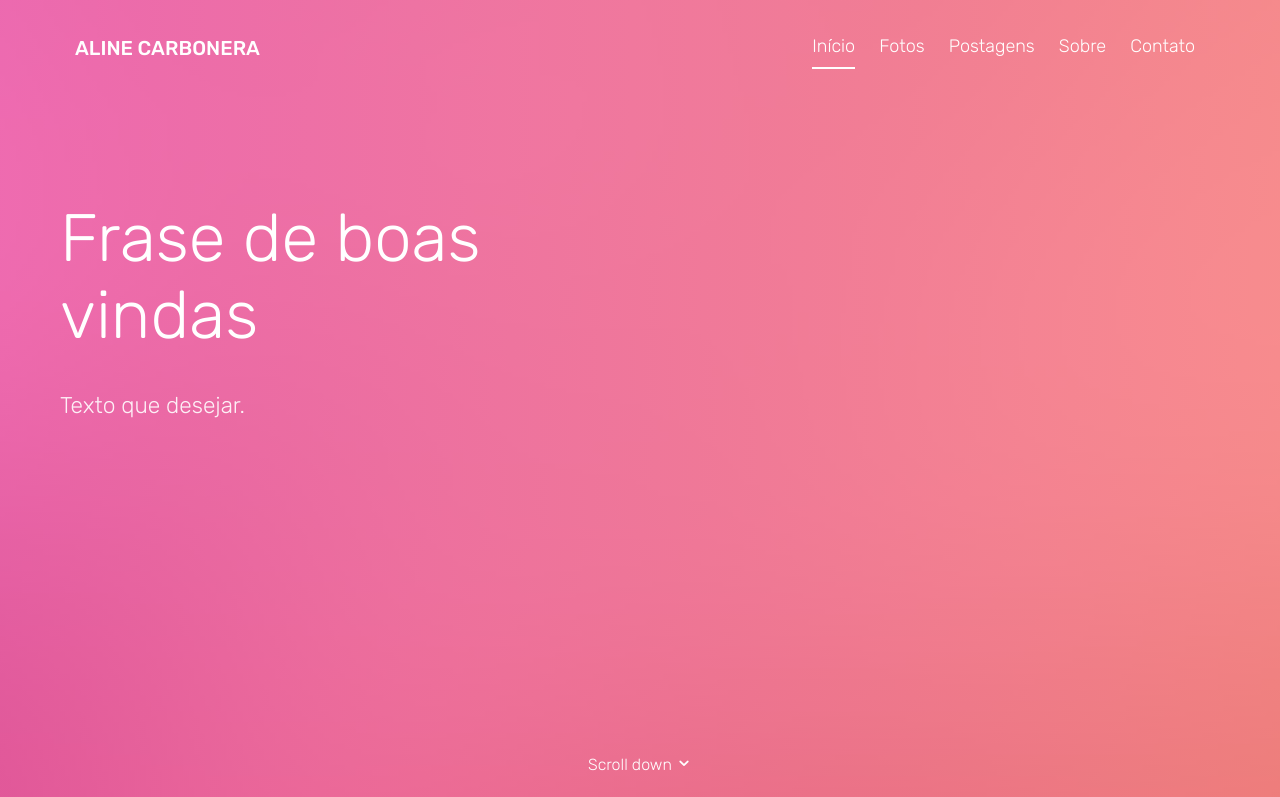
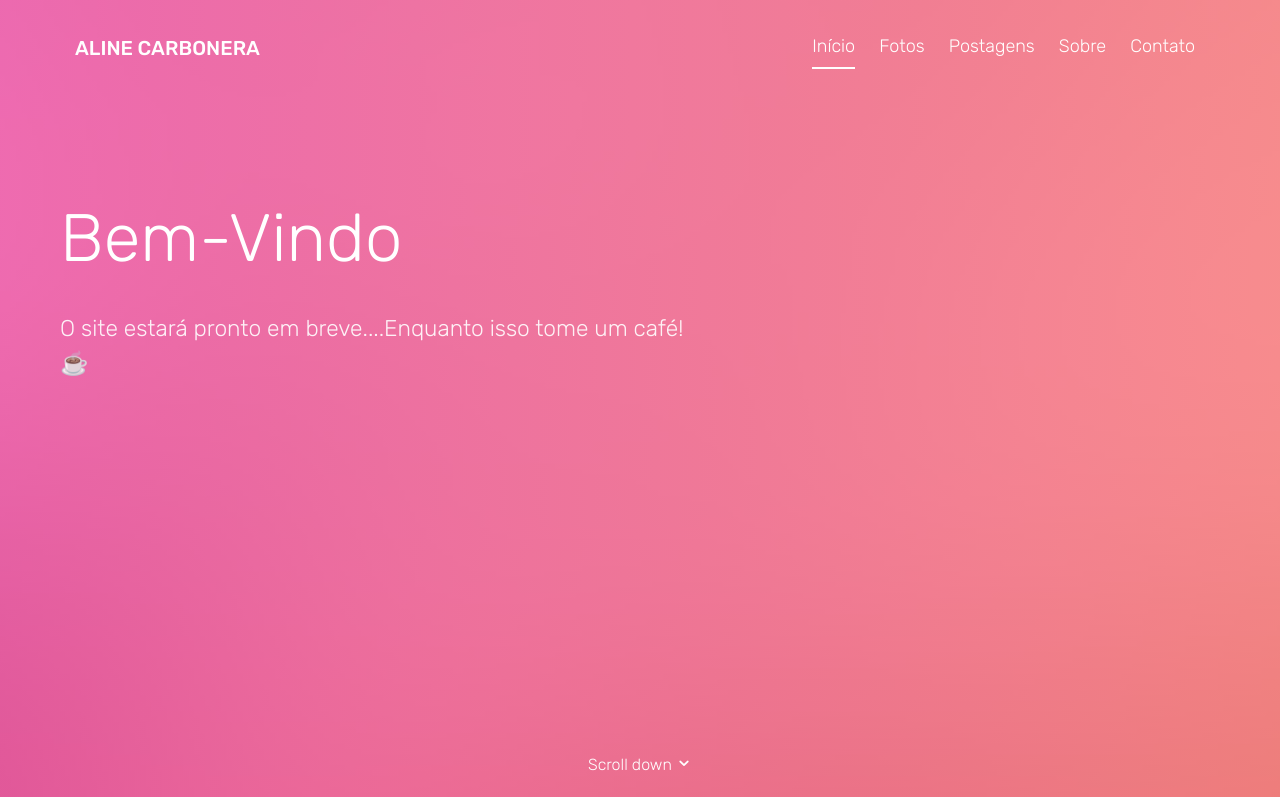
Before and after one commit to alinecarbonera/alinecarbonera, a website: page index.html in a window 1280 px wide. Shown: the top 797 px of the page. Drawn offline with Linux system fonts and the light colour scheme; files whose address does not match are found by name.

Commit message:
versao beta 1.0.1

```diff
--- a/index.html
+++ b/index.html
@@ -55,9 +55,9 @@
     <div class="container-fluid">
       <div class="row">
         <div class="col-md-7 probootstrap-intro-text">
-          <h1 class="probootstrap-animate">Frase de boas vindas</h1>
+          <h1 class="probootstrap-animate">Bem-Vindo</h1>
           <div class="probootstrap-subtitle probootstrap-animate">
-            <h2>Texto que desejar.</h2>
+            <h2>O site estará pronto em breve....Enquanto isso tome um café! ☕</h2>
           </div>
          </div>
       </div>
```
